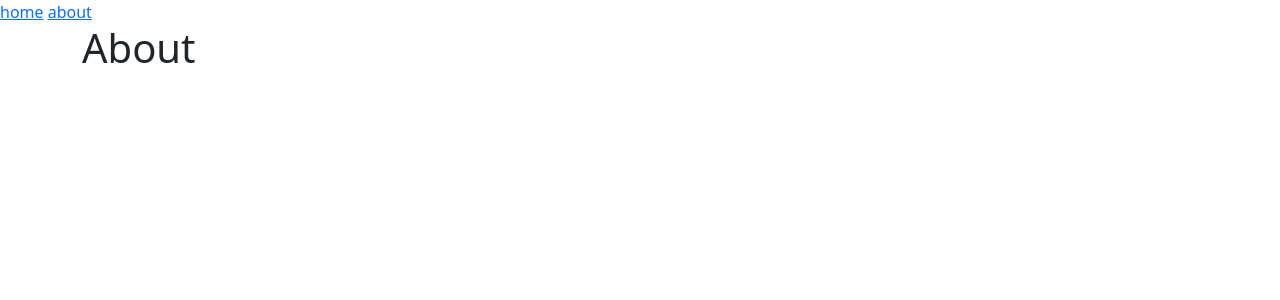
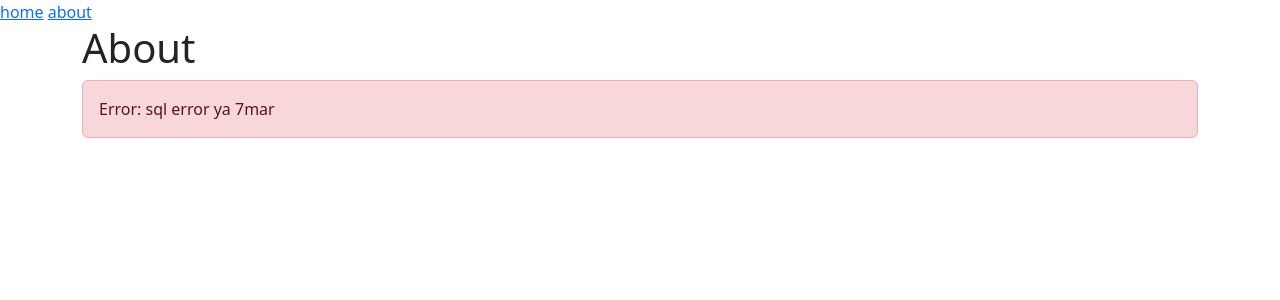
Before and after one commit to M01010/CSC380-Police-Project, a Flask app: page /about in a window 1280 px wide. Shown: the top 300 px of the page. Run offline with Flask 3, Linux system fonts and the light colour scheme; data that the repository does not hold is empty; some libraries are stand-ins or nearby versions.

Commit message:
ALERT and bootsrap import

```diff
--- a/main.py
+++ b/main.py
@@ -1,10 +1,13 @@
-from flask import Flask, render_template
+from flask import Flask, render_template, flash
 import psycopg2
 from psycopg2.extras import RealDictCursor
 
 from config import Config
 
+
+
 app = Flask(__name__)
+app.secret_key = 'mm'  # Ensure you have set a secret key
 
 posts = [
     {
@@ -42,13 +45,15 @@ def connect():
 @app.route('/about')
 def about():
     try:
+        raise Exception("sql error ya 7mar")
         connection = connect()
         cursor = connection.cursor(cursor_factory=RealDictCursor)
         cursor.execute('select * from test')
         result_set = cursor.fetchall()
         return render_template('about.html', tests=result_set)
     except Exception as e:
-        return render_template("error.html", error=e)
+        flash(f'Error: {e}', 'danger')#send the alet
+        return render_template('about.html')
 
 
 if __name__ == '__main__':
--- a/templates/about.html
+++ b/templates/about.html
@@ -1,5 +1,6 @@
 {% extends "layout.html" %}
 {% block content %}
+
     <h1>About</h1>
     {% for test in tests %}
         <span>{{ test.id }}</span>
--- a/templates/layout.html
+++ b/templates/layout.html
@@ -2,8 +2,12 @@
 <html lang="en">
 <head>
     <meta charset="UTF-8">
-    <link href="https://cdn.jsdelivr.net/npm/bootstrap@5.0.2/dist/css/bootstrap.min.css" rel="stylesheet"
-          integrity="sha384-EVSTQN3/azprG1Anm3QDgpJLIm9Nao0Yz1ztcQTwFspd3yD65VohhpuuCOmLASjC" crossorigin="anonymous">
+
+<link href="https://cdn.jsdelivr.net/npm/bootstrap@5.3.2/dist/css/bootstrap.min.css" rel="stylesheet" integrity="sha384-T3c6CoIi6uLrA9TneNEoa7RxnatzjcDSCmG1MXxSR1GAsXEV/Dwwykc2MPK8M2HN" crossorigin="anonymous">
+<script src="https://cdn.jsdelivr.net/npm/bootstrap@5.3.2/dist/js/bootstrap.bundle.min.js" integrity="sha384-C6RzsynM9kWDrMNeT87bh95OGNyZPhcTNXj1NW7RuBCsyN/o0jlpcV8Qyq46cDfL" crossorigin="anonymous"></script>
+
+{#    <link href="https://cdn.jsdelivr.net/npm/bootstrap@5.0.2/dist/css/bootstrap.min.css" rel="stylesheet"#}
+{#          integrity="sha384-EVSTQN3/azprG1Anm3QDgpJLIm9Nao0Yz1ztcQTwFspd3yD65VohhpuuCOmLASjC" crossorigin="anonymous">#}
 
     {% if title %}
         <title>380 - {{ title }}</title>
@@ -20,5 +24,18 @@
     {% block content %}
     {% endblock %}
 </div>
+
+<div class="container">
+    {% with messages = get_flashed_messages(with_categories=true) %}
+        {% if messages %}
+            {% for category, message in messages %}
+                <div class="alert alert-{{ category }}" role="alert">
+                    {{ message }}
+                </div>
+            {% endfor %}
+        {% endif %}
+    {% endwith %}
+</div>
+
 </body>
 </html>
```
